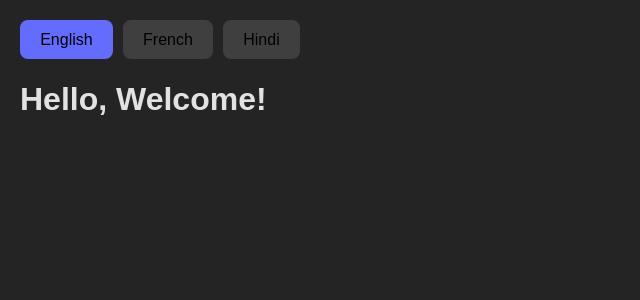
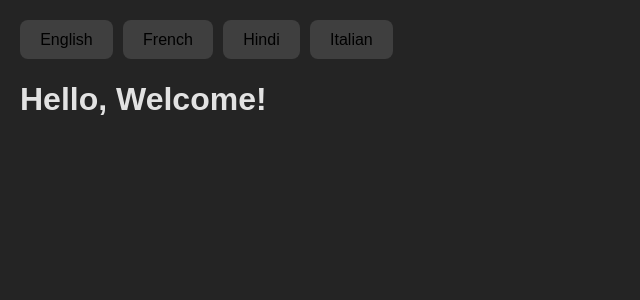
Before and after one commit to SudirKrishnaaRS/i18-React-Internationalisation, a React (Vite) app: page / in a window 1280 px wide. Shown: the top 300 px of the page, without its empty margins (0-640 px from the left). Built offline with nearby package versions, Linux system fonts and the light colour scheme.

Commit message:
Added Fallback Lnaguage as English (here italian gets fallback language rendered)

```diff
--- a/src/18n.js
+++ b/src/18n.js
@@ -7,7 +7,7 @@ i18n
   .use(initReactI18next)
   .init({
     debug: true,
-    lng: "en",
+    fallbackLng: "en",
     resources: {
       en: {
         translation: {
--- a/src/components/language-selector.jsx
+++ b/src/components/language-selector.jsx
@@ -4,6 +4,7 @@ const languages = [
   { code: "en", lang: "English" },
   { code: "fr", lang: "French" },
   { code: "hi", lang: "Hindi" },
+  { code: "it", lang: "Italian" },
 ];
 
 const LanguageSelector = () => {
```
